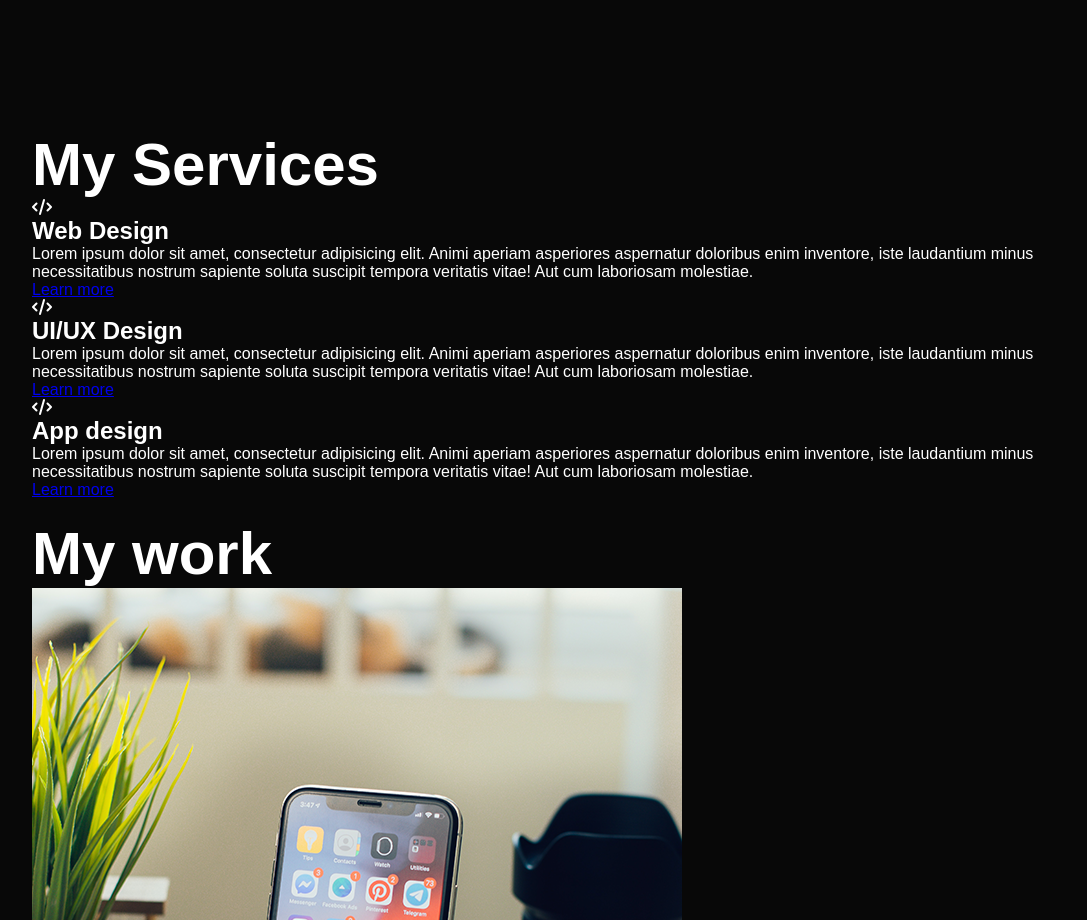
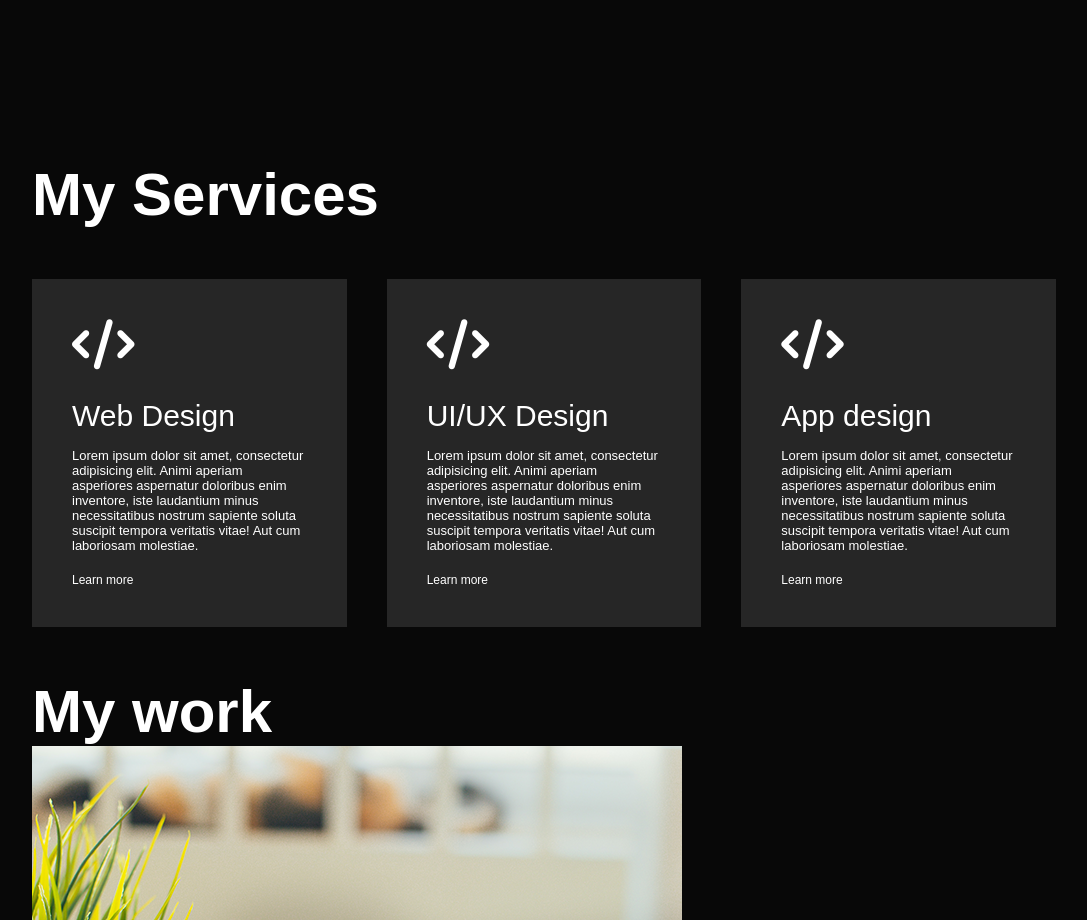
Before and after one commit to OresteGabo/personal_profile, a plain HTML site: page index.html in a window 1280 px wide. Shown: the part 1640-2560 px from the top of the page, without its empty margins (96-1183 px from the left). Drawn offline with nearby package versions, Linux system fonts and the light colour scheme; a script that the page names is missing.

Commit message:
La partie services , le design est simple, avec la notion des cartes, qui reagissent a l'effet hover

```diff
--- a/style.css
+++ b/style.css
@@ -138,3 +138,49 @@ nav ul li a:hover::after{
 .tab-contents.active-tab{
     display: block;
 }
+
+
+
+/*----------------Services-------------*/
+#services{
+    padding: 30px 0;
+}
+.services-list{
+    display: grid;
+    grid-template-columns: repeat(auto-fit,minmax(250px,1fr));
+    grid-gap: 40px;
+    margin-top: 50px;
+}
+
+.services-list div{
+    background:#262626;
+    padding:40px;
+    font-size: 13px;
+    font-weight: 300;
+    /*border-radius: 10px;*/
+    transition:background 0.5s, transform 0.5s;
+}
+
+.services-list div i{
+    font-size: 50px;
+    margin-bottom:30px;
+}
+
+.services-list div h2{
+    font-size:30px;
+    font-weight: 500;
+    margin-bottom: 15px;
+}
+
+.services-list div a{
+    text-decoration: none;
+    color:white;
+    font-size: 12px;
+    margin-top: 20px;
+    display: inline-block;
+}
+
+.services-list div:hover{
+    background: #ff004f;
+    transform: translateY(-10px);
+}
```
